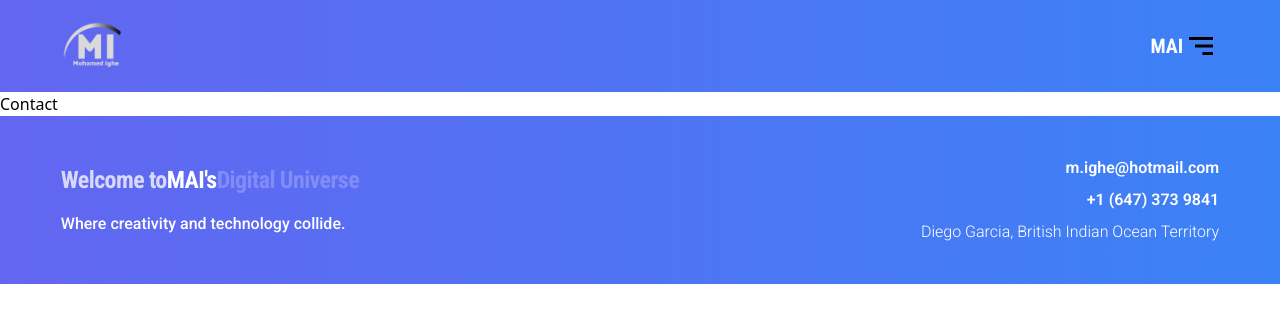
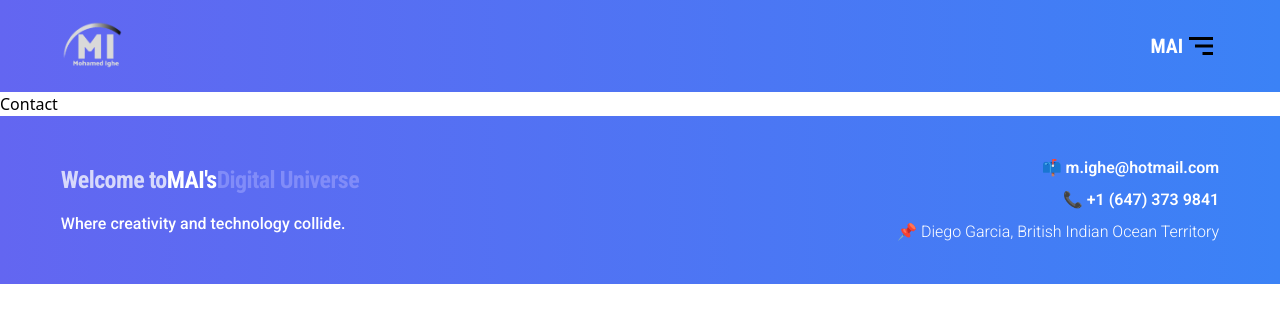
Before and after one commit to katarighe/my-portfolio-website, a React (Vite) app: page /contact in a window 1280 px wide. Shown: the top 322 px of the page. Built offline with nearby package versions, Linux system fonts and the light colour scheme.

Commit message:
Add Emoji on the footer

```diff
--- a/src/layouts/Footer.jsx
+++ b/src/layouts/Footer.jsx
@@ -14,15 +14,15 @@ function Header() {
           </div>
           <div className="flex flex-col space-y-2 text-right font-robotoOriginal">
             <a href="mailto:m.ighe@hotmail.com" className="font-semibold text-base">
-              m.ighe@hotmail.com
+            📫 m.ighe@hotmail.com
             </a>
             <a
               href="https://api.whatsapp.com/send?phone=16473739841"
               className="font-semibold text-base"
             >
-              +1 (647) 373 9841
+             📞 +1 (647) 373 9841
             </a>
-            <span className="font-light text-m">Diego Garcia, British Indian Ocean Territory</span>
+            <span className="font-light text-m"> 📌 Diego Garcia, British Indian Ocean Territory</span>
           </div>
         </div>
       </header>
```
